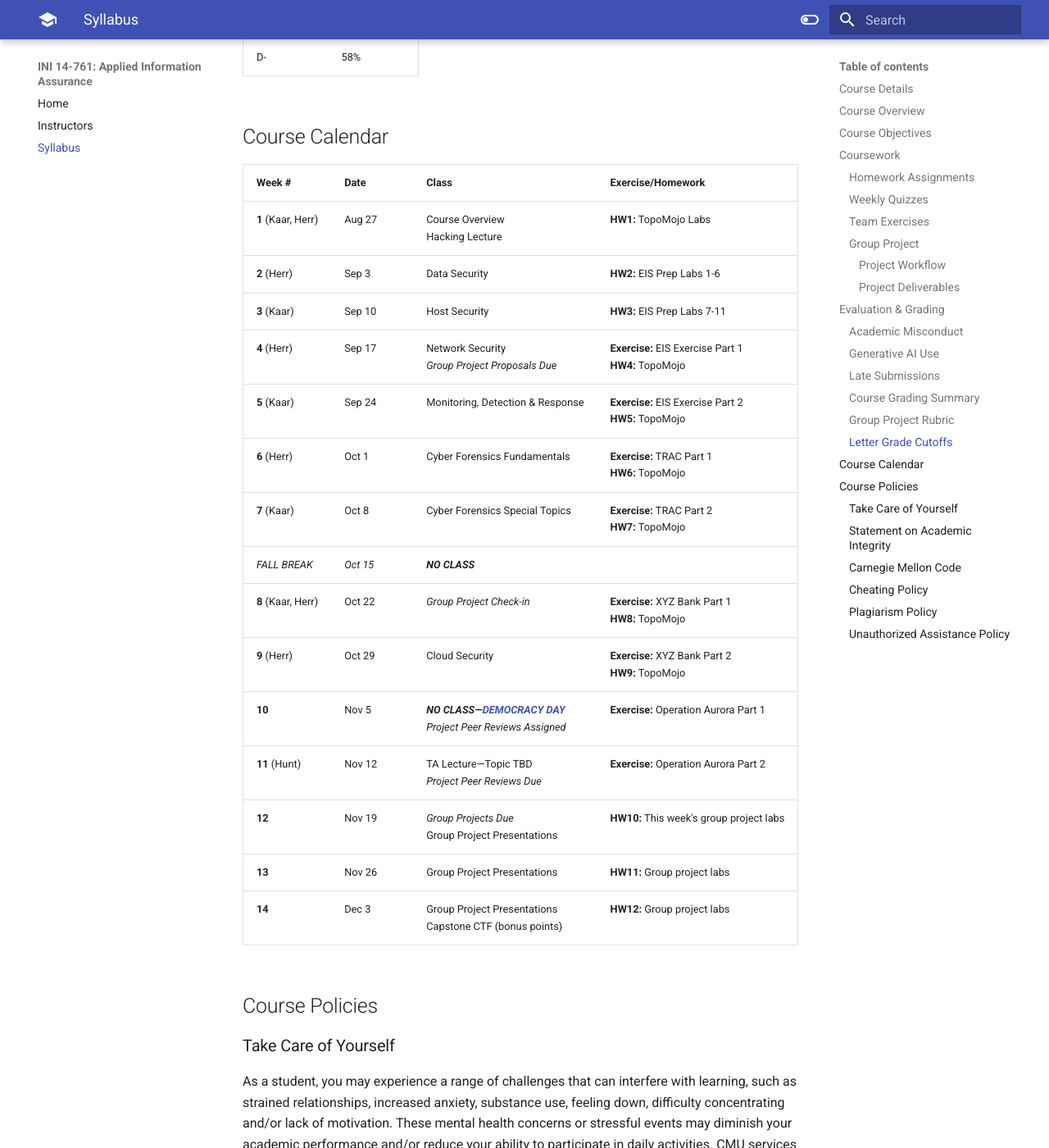
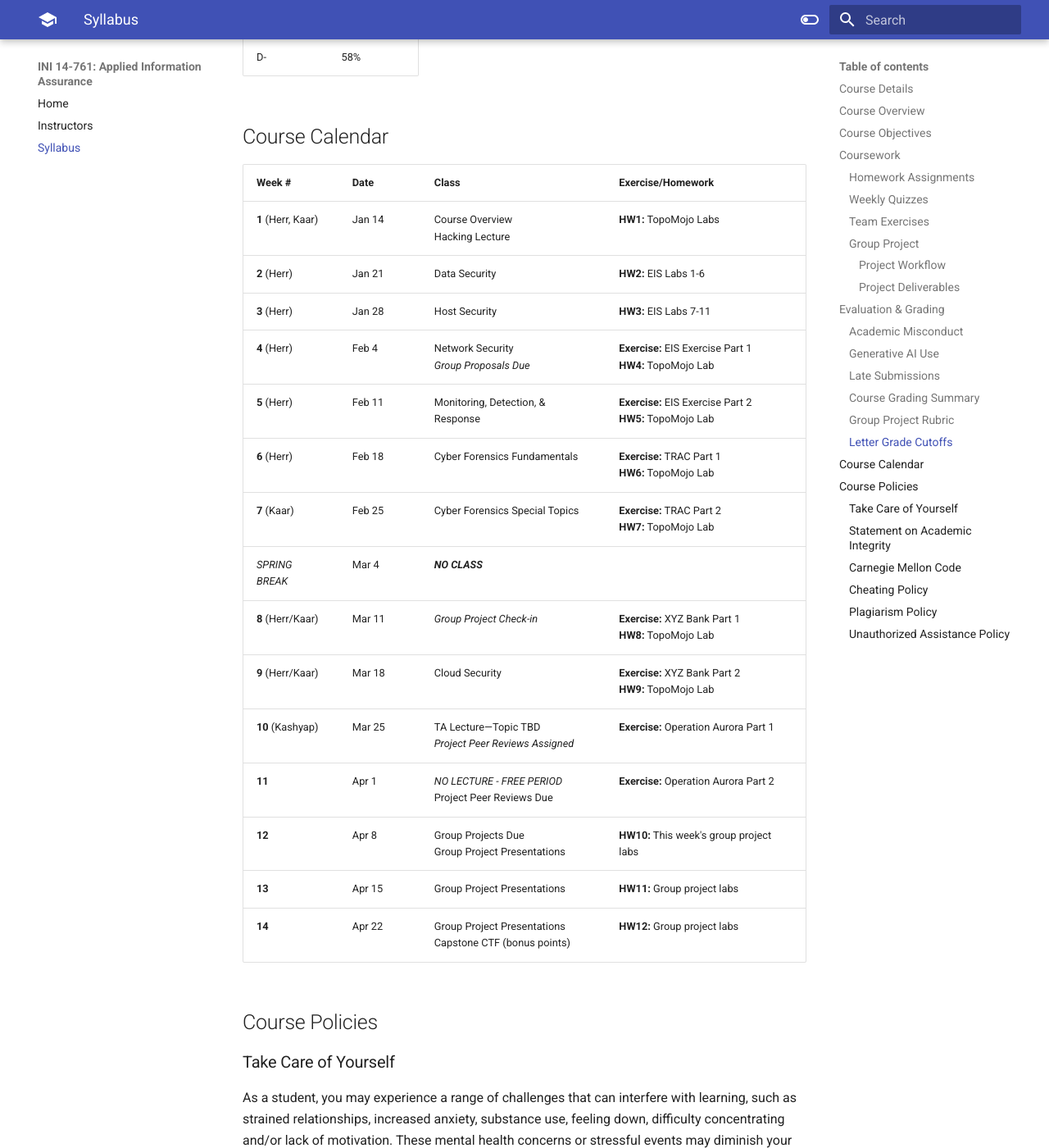
Before and after one commit to mattkaar/aia-web, an MkDocs documentation site: the page built from docs/syllabus.md, in a window 1280 px wide and 1400 px high, scrolled down 7503 px. Shown: the whole window at 82% size. Built offline with MkDocs 1.6.1 and Material for MkDocs 9.7.7, drawn with Linux system fonts in a browser that asks for light colours; some of the changed text lies outside the part shown.

Commit message:
Update syllabus.md

```diff
--- a/docs/syllabus.md
+++ b/docs/syllabus.md
@@ -11,13 +11,13 @@ _Fall 2024_
 |                          |                                                                                                                           |
 | ------------------------ | ------------------------------------------------------------------------------------------------------------------------- |
 | **Instructors**          | Matt Kaar <[mkaar@cmu.edu](mailto:mkaar@cmu.edu)><br/> Chris Herr <[cherr2@andrew.cmu.edu](mailto:cherr2@andrew.cmu.edu)> |
-| **Teaching Assistant**   | Adam Hunt <[aahunt@andrew.cmu.edu](mailto:aahunt@andrew.cmu.edu)>                                                         |
+| **Teaching Assistant**   | Pavan Kashyap [pavanram@andrew.cmu.edu](mailto:pavanram@andrew.cmu.edu)                                                   |
 | **Office Hours**         | Zoom&mdash;by appointment                                                                                                 |
 | **Units**                | 12                                                                                                                        |
 | **Sections**             | A (Pittsburgh), SV (Silicon Valley)                                                                                       |
 | **Prerequisites**        | None                                                                                                                      |
-| **Class Schedule**       | Tuesdays @ 4:00-6:20pm ET, 1:00-3:20pm PT                                                                                 |
-| **Class Location**       | INI DEC (Pittsburgh), B23 211 (Silicon Valley)                                                                            |
+| **Class Schedule**       | Tuesdays @ 4:00-6:50pm ET, 1:00-3:50pm PT                                                                                 |
+| **Class Location**       | INI DEC (Pittsburgh), B23 212 (Silicon Valley)                                                                            |
 | **Textbook Information** | N/A                                                                                                                       |
 
 ## Course Overview
@@ -174,21 +174,22 @@ Students who miss assignment deadlines will have **24 hours** to submit late wor
 
 | Week #             | Date     | Class                                                                                                                                                             | Exercise/Homework                                       |
 | ------------------ | -------- | ----------------------------------------------------------------------------------------------------------------------------------------------------------------- | ------------------------------------------------------- |
-| **1** (Kaar, Herr) | Aug 27   | Course Overview<br/>Hacking Lecture                                                                                                                               | **HW1:** TopoMojo Labs                                  |
-| **2** (Herr)       | Sep 3    | Data Security                                                                                                                                                     | **HW2:** EIS Prep Labs 1-6                              |
-| **3** (Kaar)       | Sep 10   | Host Security                                                                                                                                                     | **HW3:** EIS Prep Labs 7-11                             |
-| **4** (Herr)       | Sep 17   | Network Security<br/>_Group Project Proposals Due_                                                                                                                | **Exercise:** EIS Exercise Part 1<br/>**HW4:** TopoMojo |
-| **5** (Kaar)       | Sep 24   | Monitoring, Detection & Response                                                                                                                                  | **Exercise:** EIS Exercise Part 2<br/>**HW5:** TopoMojo |
-| **6** (Herr)       | Oct 1    | Cyber Forensics Fundamentals                                                                                                                                      | **Exercise:** TRAC Part 1<br/>**HW6:** TopoMojo         |
-| **7** (Kaar)       | Oct 8    | Cyber Forensics Special Topics                                                                                                                                    | **Exercise:** TRAC Part 2<br/>**HW7:** TopoMojo         |
-| _FALL BREAK_       | _Oct 15_ | **_NO CLASS_**                                                                                                                                                    |                                                         |
-| **8** (Kaar, Herr) | Oct 22   | _Group Project Check-in_                                                                                                                                          | **Exercise:** XYZ Bank Part 1<br/>**HW8:** TopoMojo     |
-| **9** (Herr)       | Oct 29   | Cloud Security                                                                                                                                                    | **Exercise:** XYZ Bank Part 2<br/>**HW9:** TopoMojo     |
-| **10**             | Nov 5    | **_NO CLASS&mdash;[DEMOCRACY DAY](https://www.cmu.edu/leadership/the-provost/provost-initiatives/democracy-day/index.html)_** <br>_Project Peer Reviews Assigned_ | **Exercise:** Operation Aurora Part 1                   |
-| **11** (Hunt)      | Nov 12   | TA Lecture&mdash;Topic TBD<br>_Project Peer Reviews Due_                                                                                                          | **Exercise:** Operation Aurora Part 2                   |
-| **12**             | Nov 19   | _Group Projects Due_<br/>Group Project Presentations                                                                                                              | **HW10:** This week's group project labs                |
-| **13**             | Nov 26   | Group Project Presentations                                                                                                                                       | **HW11:** Group project labs                            |
-| **14**             | Dec 3    | Group Project Presentations<br/>Capstone CTF (bonus points)                                                                                                       | **HW12:** Group project labs                            |
+| **1** (Herr, Kaar) | Jan 14 | Course Overview<br/>Hacking Lecture | **HW1:** TopoMojo Labs |
+| **2** (Herr) | Jan 21 | Data Security | **HW2:** EIS Labs 1-6 |
+| **3** (Herr) | Jan 28 | Host Security | **HW3:** EIS Labs 7-11 |
+| **4** (Herr) | Feb 4 | Network Security<br/>_Group Proposals Due_ | **Exercise:** EIS Exercise Part 1<br/>**HW4:** TopoMojo Lab |
+| **5** (Herr) | Feb 11 | Monitoring, Detection, & Response | **Exercise:** EIS Exercise Part 2<br/>**HW5:** TopoMojo Lab |
+| **6** (Herr) | Feb 18 | Cyber Forensics Fundamentals | **Exercise:** TRAC Part 1<br/>**HW6:** TopoMojo Lab |
+| **7** (Kaar) | Feb 25 | Cyber Forensics Special Topics | **Exercise:** TRAC Part 2<br/>**HW7:** TopoMojo Lab |
+| _SPRING BREAK_ | Mar 4 | **_NO CLASS_** |  |
+| **8** (Herr/Kaar) | Mar 11 | _Group Project Check-in_ | **Exercise:** XYZ Bank Part 1<br/>**HW8:** TopoMojo Lab |
+| **9** (Herr/Kaar) | Mar 18 | Cloud Security | **Exercise:** XYZ Bank Part 2<br/>**HW9:** TopoMojo Lab |
+| **10** (Kashyap) | Mar 25 | TA Lecture&mdash;Topic TBD<br>_Project Peer Reviews Assigned_ | **Exercise:** Operation Aurora Part 1  |
+| **11** | Apr 1 | _NO LECTURE - FREE PERIOD_<br/>Project Peer Reviews Due | **Exercise:** Operation Aurora Part 2|
+| **12** | Apr 8 | Group Projects Due<br/>Group Project Presentations | **HW10:** This week's group project labs |
+| **13** | Apr 15 | Group Project Presentations | **HW11:** Group project labs |
+| **14** | Apr 22 | Group Project Presentations<br/>Capstone CTF (bonus points) | **HW12:** Group project labs |
+
 
 ## Course Policies
 
```
